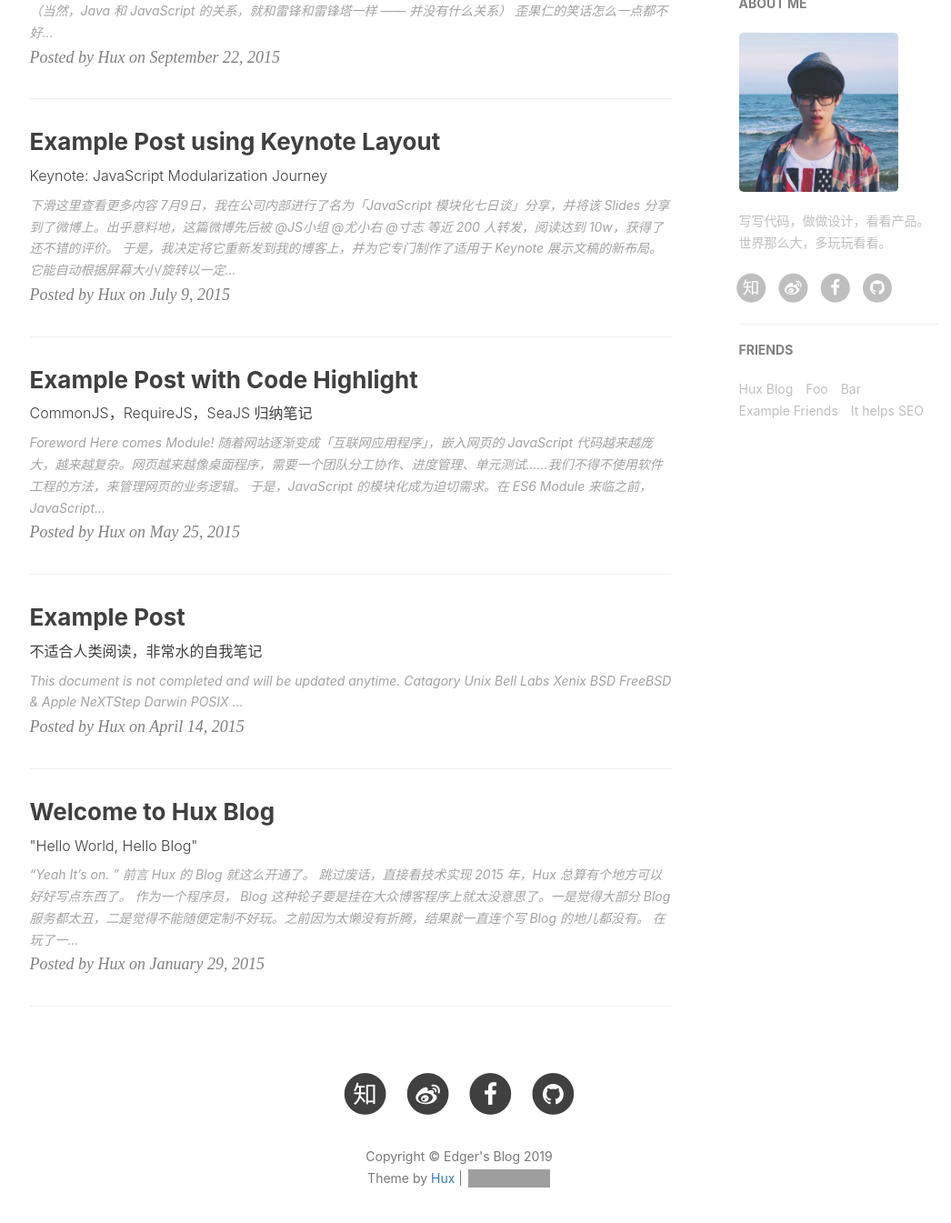
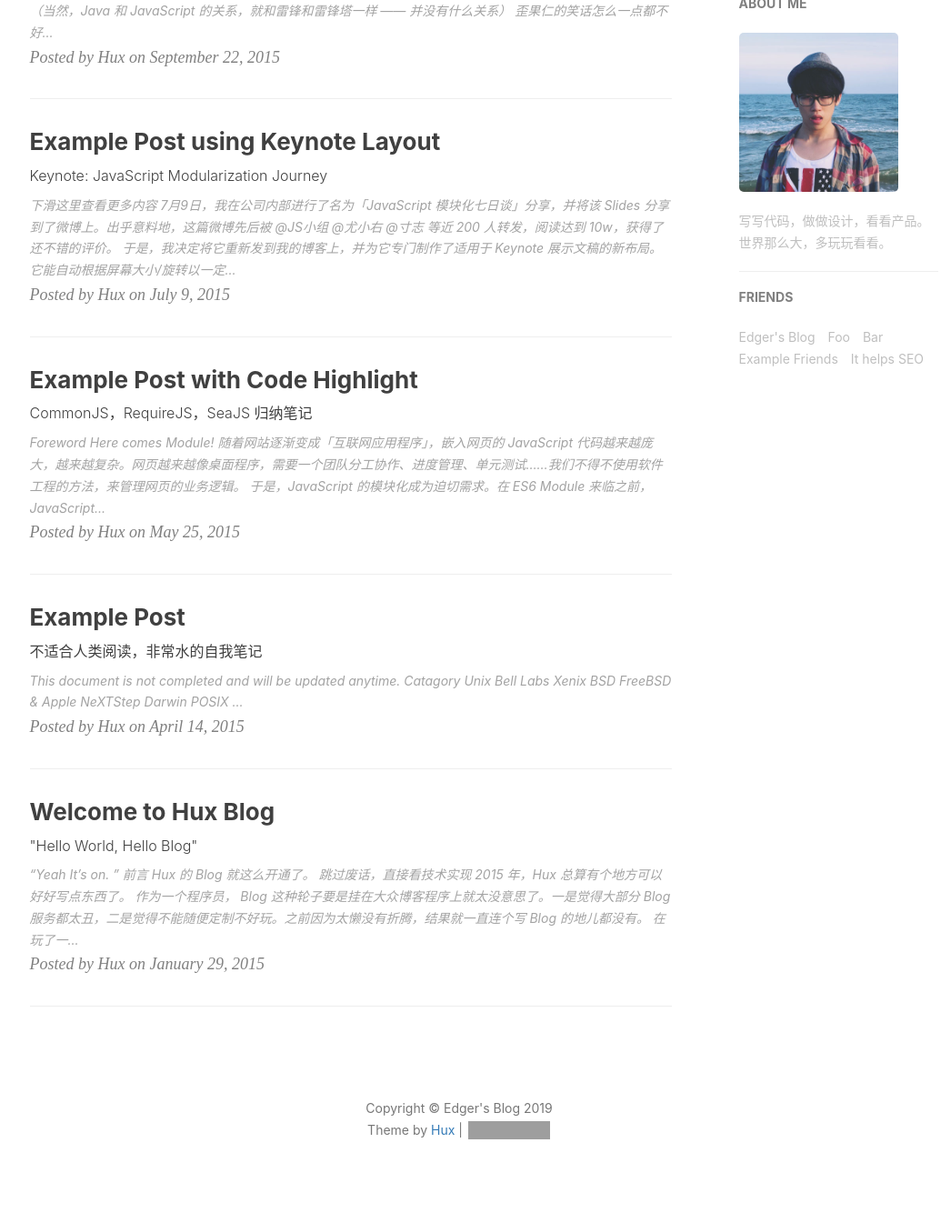
Before and after one commit to Edger/edger.github.io, a Jekyll site: the page built from index.html, in a window 1280 px wide and 1400 px high, scrolled down 590 px. Shown: the top 1345 px of the window at 91% size, without its empty margins (135-1181 px from the left). Built offline with Jekyll 4.4.1, drawn with Linux system fonts in a browser that asks for light colours; nearby versions of some CDN libraries; the list of posts is cut into pages by our own code; comment, search, counter and statistics services are not loaded; some of the changed lines change nothing that is shown; grey boxes are pictures that could not be loaded.

Commit message:
updated _config.yml

```diff
--- a/_config.yml
+++ b/_config.yml
@@ -6,17 +6,17 @@ email: huxpro@gmail.com
 description: ""
 keyword: ""
 url: "https://fox-hunt.github.io/"              # your host, for absolute URL
-baseurl: ""         # for example, '/blog' if your blog hosted on 'host/blog'
+baseurl: ""                                     # for example, '/blog' if your blog hosted on 'host/blog'
 
 
 
 # SNS settings
 RSS: false
-weibo_username:     huxpro
-zhihu_username:     huxpro
-github_username:    huxpro
-#twitter_username:  huxpro
-facebook_username:  huxpro
+weibo_username:
+zhihu_username:
+github_username:
+#twitter_username:
+facebook_username:
 
 
 
@@ -50,7 +50,7 @@ kramdown:
 #disqus_username: _your_disqus_short_name_
 
 # Duoshuo settings
-duoshuo_username: huxblog
+duoshuo_username: Edger's Blog
 # Share component is depend on Comment so we can NOT use share only.
 duoshuo_share: true                     # set to false if you want to use Comment without Sharing
 
@@ -82,8 +82,8 @@ featured-condition-size: 1              # A tag will be featured if the size of
 # Friends
 friends: [
     {
-        title: "Hux Blog",
-        href: "http://huangxuan.me"
+        title: "Edger's Blog",
+        href: "https://fox-hunt.github.io/"
     },{
         title: "Foo",
         href: "#"
```
